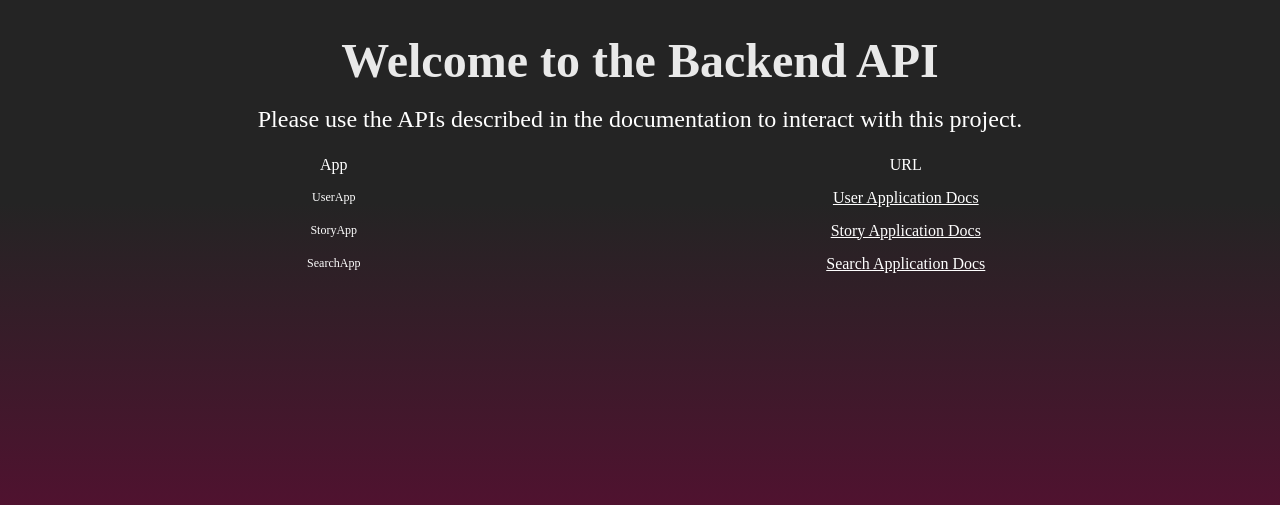
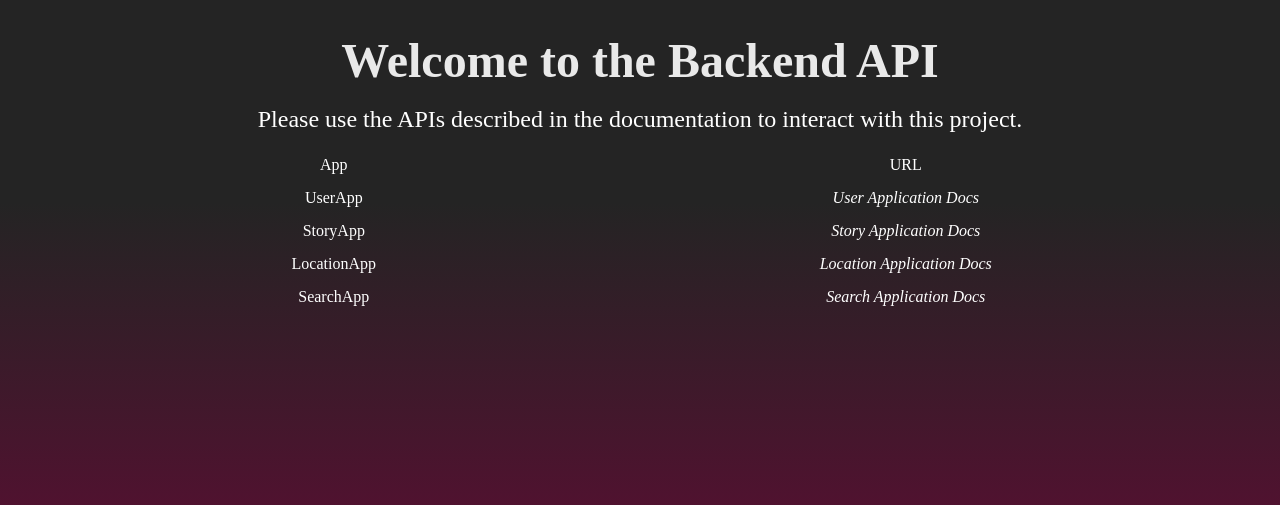
Before and after one commit to Arkiralor/DRFRefresher, a Django app: page / in a window 1280 px wide. Shown: the top 505 px of the page. Run offline with Django 4.2, Linux system fonts and the light colour scheme.

Commit message:
Index Page

```diff
--- a/index_app/views.py
+++ b/index_app/views.py
@@ -1,4 +1,5 @@
 from django.shortcuts import render
+from os import environ
 
 from index_app import logger
 
@@ -12,7 +13,13 @@
     resp_dict = {
             'title': 'Index',
             'welcome_message': 'Welcome to the index page.',
-            'message': 'Please use the APIs to interface with the backend.'
+            'message': 'Please use the APIs to interface with the backend.',
+            'documentation': {
+                'userapp_docs': environ.get('USERAPP_DOCS'),
+                'locationapp_docs': environ.get('LOCATIONAPP_DOCS'),
+                'storyapp_docs': environ.get('STORYAPP_DOCS'),
+                'searchapp_docs': environ.get('SEARCHAPP_DOCS'),
+            }
         }
     return render(
         request,
--- a/static/css/index_styles.css
+++ b/static/css/index_styles.css
@@ -67,9 +67,9 @@
 
 }
 
-.LinkTable tr td text {
+.LinkTable tr td {
     color: #fff;
-    font-size: 12px;
+    font-size: 16px;
     font-family: "Century Gothic";
     text-align: center;
 }
@@ -77,6 +77,8 @@
 .LinkTable tr td a {
     color: #fff;
     text-decoration: underline;
+    text-decoration: #fff;
+    font-style: italic;
     font-size: 16px;
     font-family: "Century Gothic";
     text-align: center;
--- a/templates/index_app/index.html
+++ b/templates/index_app/index.html
@@ -19,17 +19,19 @@
         </tr>
         <tr>
             <td>UserApp</td>
-            <td><a href="https://documenter.getpostman.com/view/17779018/Uz5JHayD#91ed5d75-c047-4b2a-ade3-17275c1905f6">User
-                    Application Docs</a></td>
+            <td><a href= {{ documentation.userapp_docs  }} >User Application Docs</a></td>
         </tr>
         <tr>
             <td>StoryApp</td>
-            <td><a href="https://documenter.getpostman.com/view/17779018/Uz5JHayD#f91e4c95-7b89-4ea0-b273-a3d8fa30c151">Story
-                    Application Docs</a></td>
+            <td><a href= {{ documentation.storyapp_docs }} >Story Application Docs</a></td>
+        </tr>
+        <tr>
+            <td>LocationApp</td>
+            <td><a href= {{ documentation.locationapp_docs }} >Location Application Docs</a></td>
         </tr>
         <tr>
             <td>SearchApp</td>
-            <td><a href="/">Search Application Docs</a></td>
+            <td><a href= {{ documentation.searchapp_docs }} >Search Application Docs</a></td>
         </tr>
     </table>
 </body>
```
Also changed, not shown: general_utilities/model_utils.py (+9 -3 lines).
